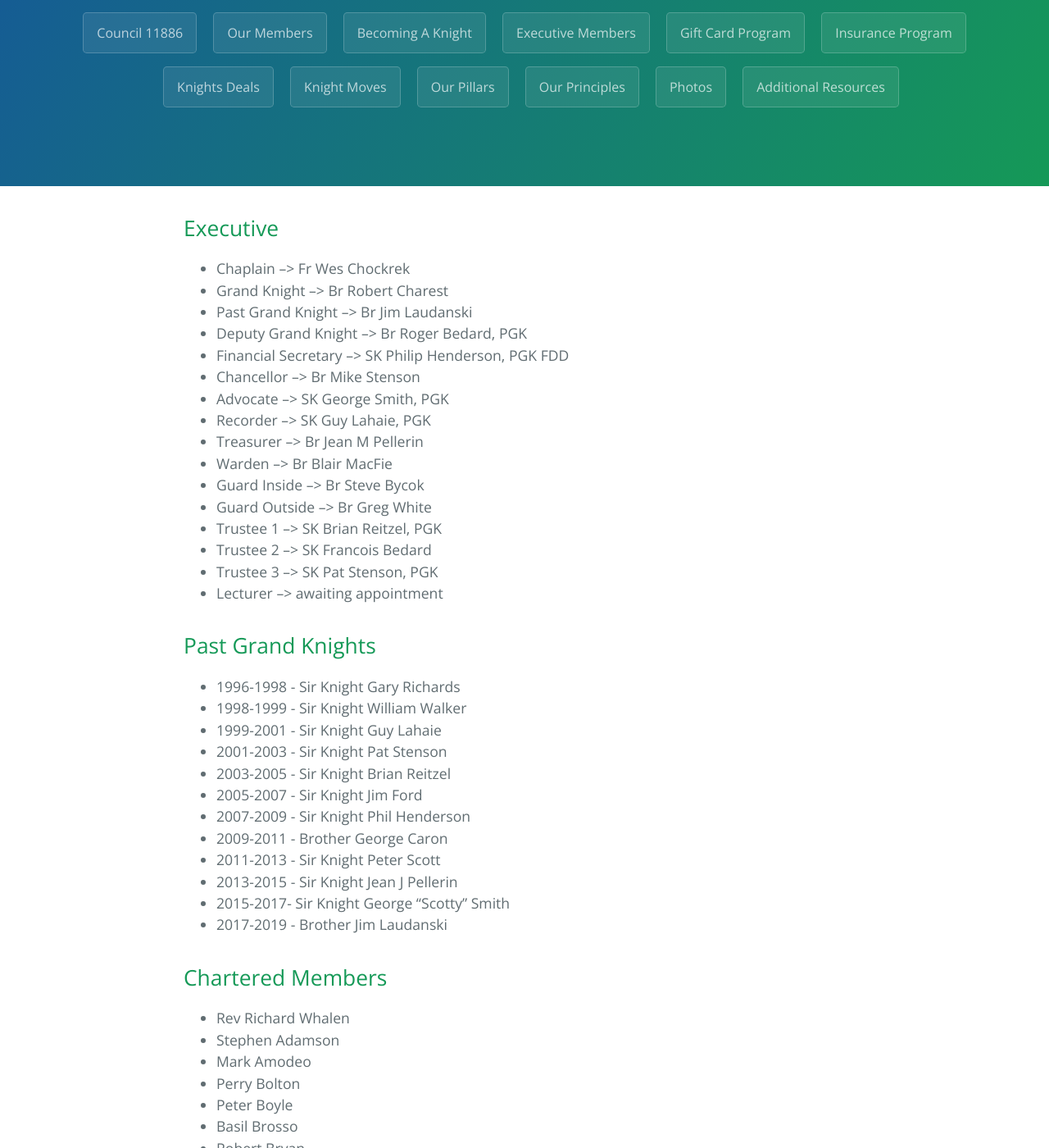
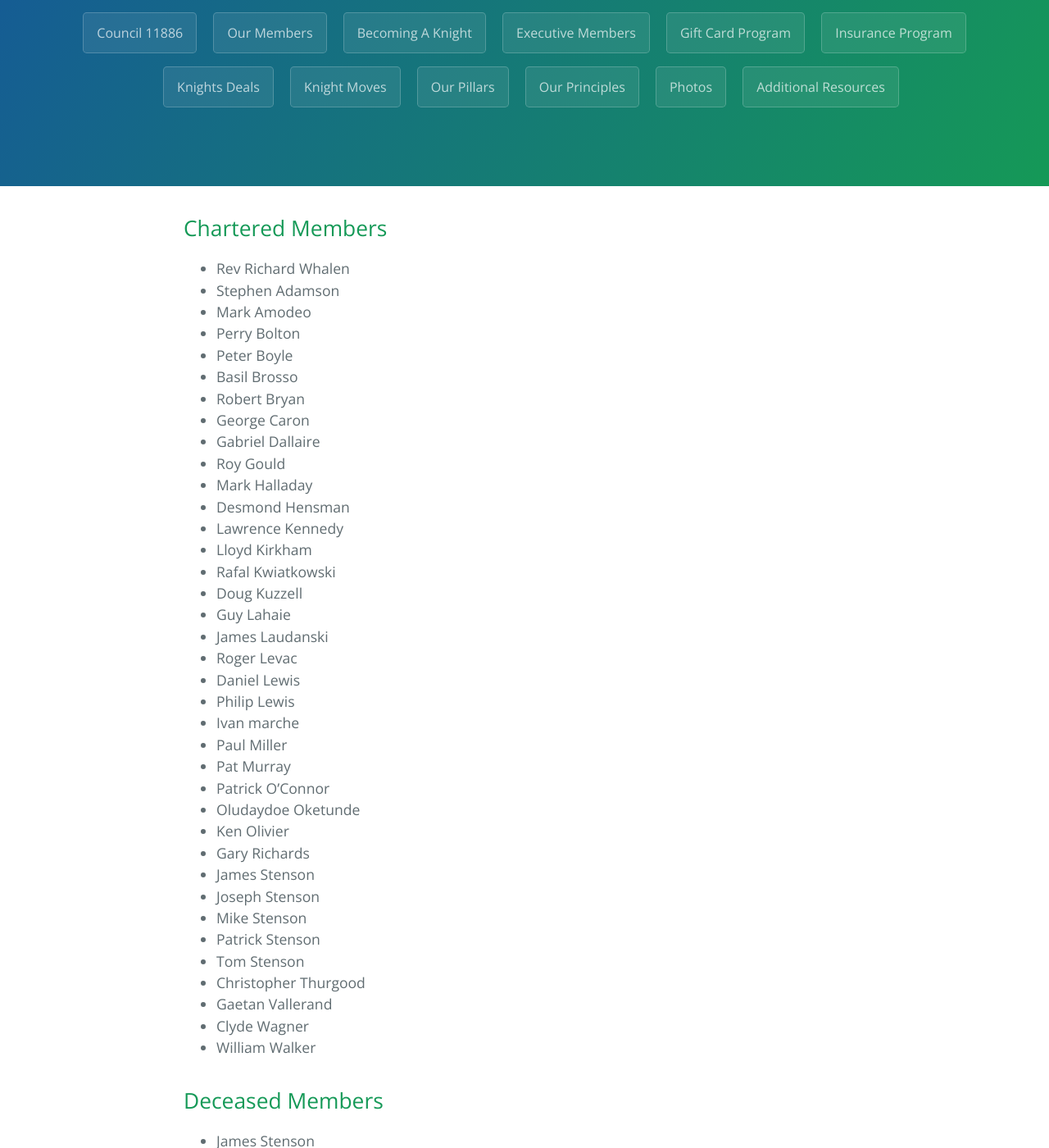
Before and after one commit to 11886knights/11886knights.github.io, a Jekyll site: the page built from page_Our_Members.md, in a window 1280 px wide and 1400 px high, scrolled down 222 px. Shown: the whole window at 82% size. Built offline with Jekyll 4.4.1, drawn with Linux system fonts in a browser that asks for light colours.

Commit message:
fix our-members page

```diff
--- a/page_Our_Members.md
+++ b/page_Our_Members.md
@@ -3,40 +3,6 @@ title: Our Members
 description: Knights of Columbus - Kingston Mills
 layout: default
 ---
-
-## Executive
-
-- Chaplain --> Fr Wes Chockrek
-- Grand Knight --> Br Robert Charest
-- Past Grand Knight --> Br Jim Laudanski
-- Deputy Grand Knight --> Br Roger Bedard, PGK
-- Financial Secretary --> SK Philip Henderson, PGK FDD
-- Chancellor --> Br Mike Stenson
-- Advocate --> SK George Smith, PGK
-- Recorder --> SK Guy Lahaie, PGK
-- Treasurer --> Br Jean M Pellerin
-- Warden --> Br Blair MacFie
-- Guard Inside --> Br Steve Bycok
-- Guard Outside --> Br Greg White
-- Trustee 1 --> SK Brian Reitzel, PGK
-- Trustee 2 --> SK Francois Bedard
-- Trustee 3 --> SK Pat Stenson, PGK
-- Lecturer --> awaiting appointment
-
-## Past Grand Knights
-
-- 1996-1998 - Sir Knight Gary Richards
-- 1998-1999 - Sir Knight William Walker
-- 1999-2001 - Sir Knight Guy Lahaie
-- 2001-2003 - Sir Knight Pat Stenson
-- 2003-2005 - Sir Knight Brian Reitzel
-- 2005-2007 - Sir Knight Jim Ford
-- 2007-2009 - Sir Knight Phil Henderson
-- 2009-2011 - Brother George Caron
-- 2011-2013 - Sir Knight Peter Scott
-- 2013-2015 - Sir Knight Jean J Pellerin
-- 2015-2017- Sir Knight George "Scotty" Smith
-- 2017-2019 - Brother Jim Laudanski
 
 ## Chartered Members
 
```
